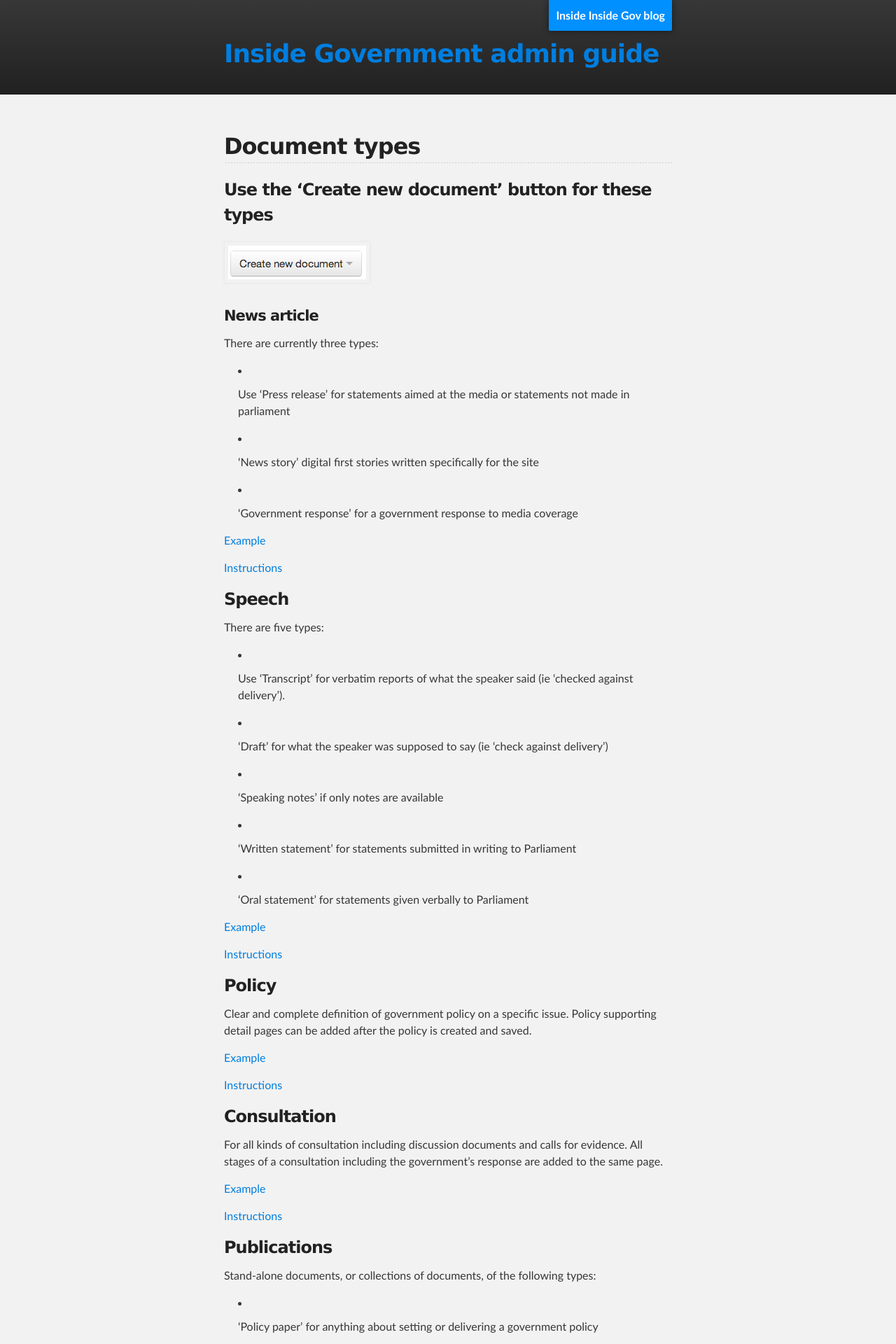
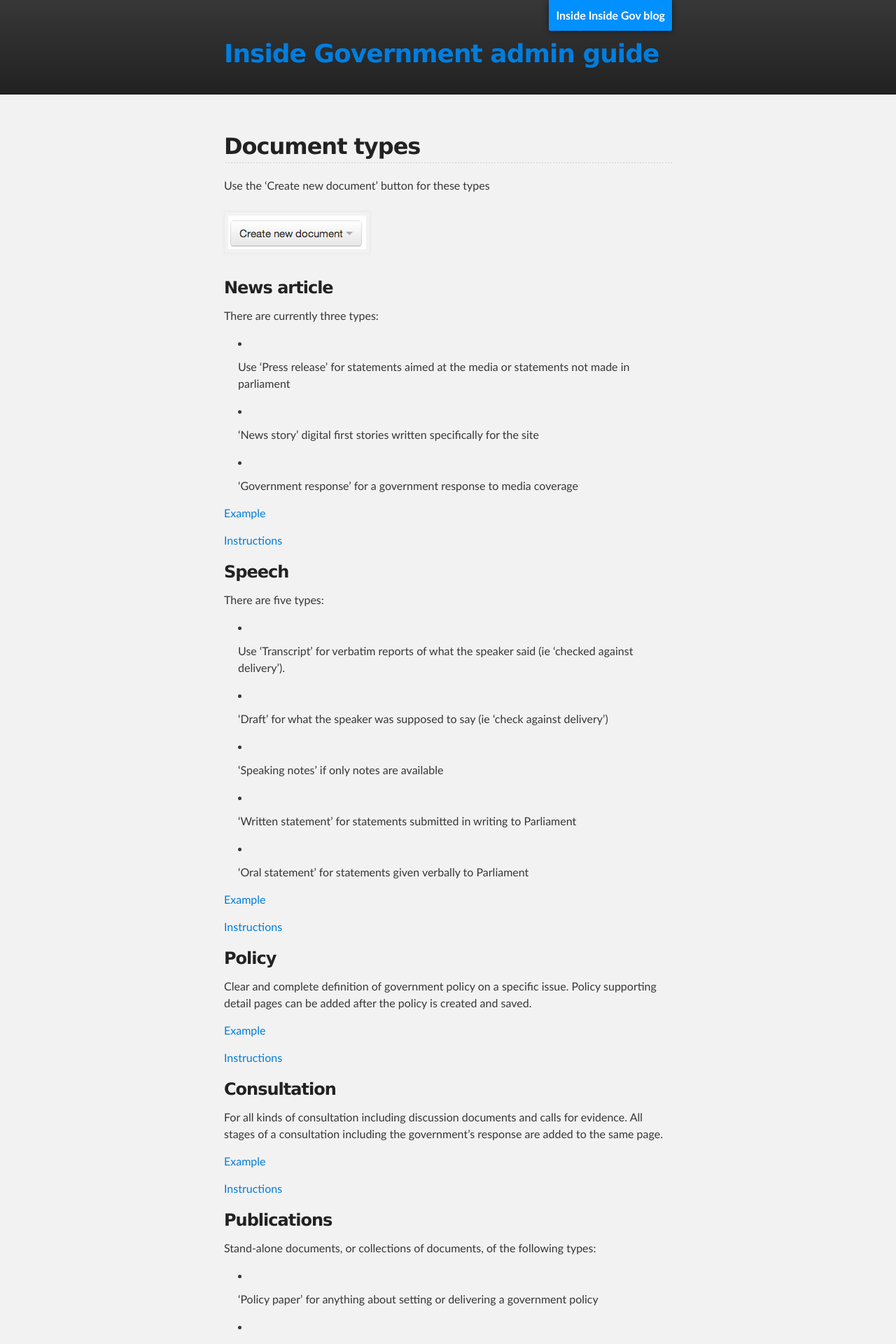
Before and after one commit to alphagov/inside-government-admin-guide, a Jekyll site: the page built from creating-documents/document-types.md, in a window 1280 px wide. Shown: the top 1920 px of the page at 70% size. Built offline with Jekyll 4.4.1, drawn with Linux system fonts in a browser that asks for light colours.

Commit message:
Headings again

```diff
--- a/creating-documents/document-types.md
+++ b/creating-documents/document-types.md
@@ -5,12 +5,12 @@ title: Inside Government Admin Guide - Document types
 
 ## Document types
 
-### Use the 'Create new document' button for these types
+Use the 'Create new document' button for these types
 
 ![Document types 1](document-types-1.png)
 
 
-#### News article
+### News article
 
 There are currently three types:
 
```
